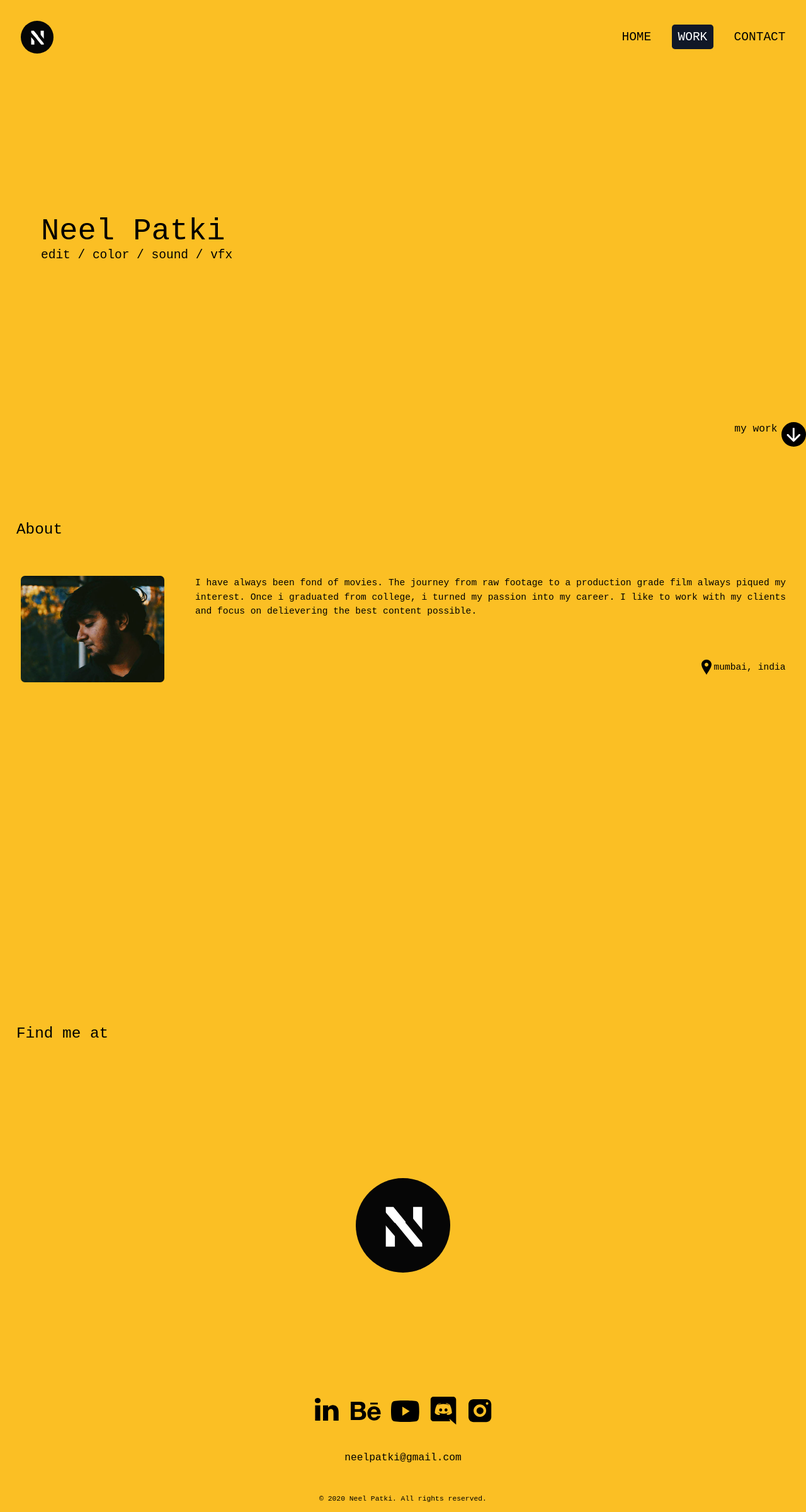
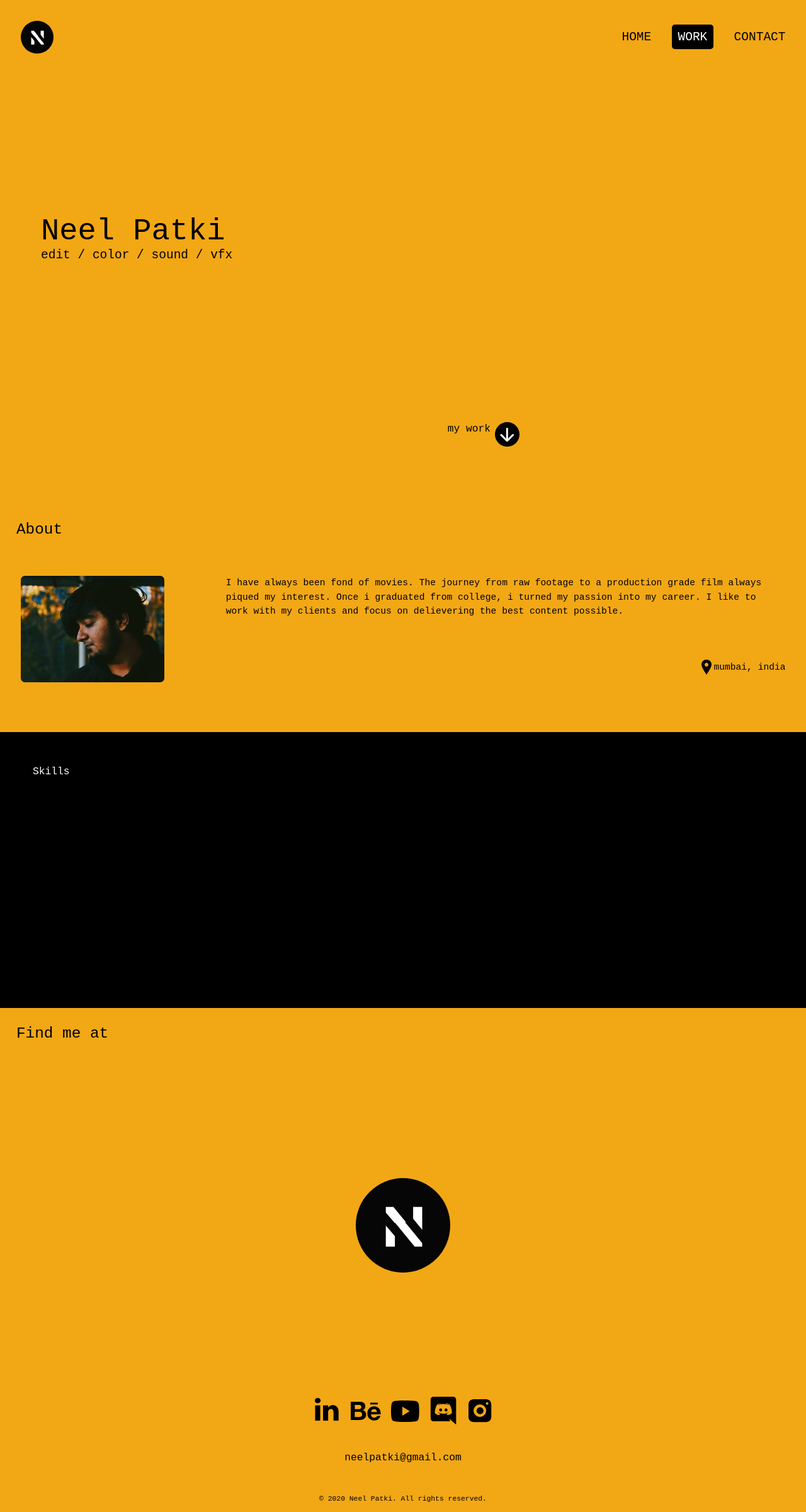
Before and after one commit to 100lvlmaster/nptfolio-nextjs, a Next.js app: page / in a window 1280 px wide. Shown: the whole page at 63% size. Built offline with nearby package versions, Linux system fonts and the light colour scheme.

Commit message:
another Update 🧹

```diff
--- a/components/container.tsx
+++ b/components/container.tsx
@@ -2,7 +2,7 @@ export const Container = (props) => {
   return (
     <div
       id={props.id}
-      className={`bg-yellow-400 flex flex-col w-screen text-black`
+      className={`bg-yellow flex flex-col w-screen text-black`
         .concat(` `)
         .concat(props.className)}
     >
--- a/components/logos/behance_logo_svg.tsx
+++ b/components/logos/behance_logo_svg.tsx
@@ -7,7 +7,7 @@ export const BehanceSvg = (props) => (
     fill="currentColor"
     xmlns="http://www.w3.org/2000/svg"
   >
-    <g clip-path="url(#clip0)">
+    <g clipPath="url(#clip0)">
       <path
         d="M24.5025 29.6239C24.5025 25.9613 22.7604 23.2539 19.1613 22.2392C21.7873 20.9886 23.1568 19.0939 23.1568 16.1468C23.1568 10.3357 18.8124 8.91867 13.8001 8.91867H0V38.0946H14.1866C19.5061 38.0946 24.5025 35.5518 24.5025 29.6239ZM6.43333 13.8993H12.4703C14.7911 13.8993 16.8801 14.5493 16.8801 17.2329C16.8801 19.7103 15.2549 20.7072 12.9558 20.7072H6.43333V13.8993ZM6.43135 33.1398V25.1051H13.4434C16.2756 25.1051 18.0672 26.2823 18.0672 29.2711C18.0672 32.2182 15.9287 33.1398 13.3106 33.1398H6.43135Z"
         fill="black"
--- a/pages/index.tsx
+++ b/pages/index.tsx
@@ -20,7 +20,7 @@ export default function Home() {
             <span className="">HOME</span>
           </Link>
           <Link href="#work">
-            <span className="bg-gray-900 text-white rounded-md py-2 px-3">
+            <span className="bg-black text-white rounded-md py-2 px-3">
               WORK
             </span>
           </Link>
@@ -41,13 +41,13 @@ export default function Home() {
             </span>
             <div className="flex-grow"></div>
             <Link href="#about">
-              <div className="flex flex-row items-start justify-center lg:justify-end py-28 pl-14 space-x-2">
+              <div className="flex flex-row items-start justify-center lg:justify-end py-28  pl-14 space-x-2">
                 <div className="text-xl">my work</div>
                 <DownArrowSvg className="h-12 w-12" />
               </div>
             </Link>
           </div>
-          <div className="hidden">
+          <div className="hidden lg:inline flex-grow">
             {/* <img src="/img/home_page.png" className="w-max h-max"></img> */}
           </div>
         </div>
@@ -61,7 +61,7 @@ export default function Home() {
             alt="profile"
           ></img>
           <div className="flex flex-col">
-            <p className="px-5 py-10 text-lg font-medium">
+            <p className="px-5 lg:px-20 py-10 text-lg font-medium">
               {`I have always been fond of movies. The journey from raw footage to a
           production grade film always piqued my interest. Once i graduated from
           college, i turned my passion into my career. I like to work with my
@@ -73,7 +73,11 @@ export default function Home() {
               <LocationSvg />
               <div className="text-lg"> mumbai, india</div>
             </div>
-            <div className="hidden lg:block bg-black flex-grow"></div>
+          </div>
+        </div>
+        <div className="hidden lg:block bg-black flex-grow">
+          <div className="flex flex-col">
+            <div className="p-16 text-xl text-white">Skills</div>
           </div>
         </div>
       </Container>
@@ -87,8 +91,10 @@ export default function Home() {
           <LinkedInSvg />
         </div>
         <div className="flex flex-row justify-center items-center p-2 space-x-5">
-          <LinkedInSvg className="hidden lg:inline" />
-          <BehanceSvg className="hidden lg:inline" />
+          <a>
+            <LinkedInSvg className="hidden lg:inline" />
+          </a>
+          <BehanceSvg className="hidden lg:inline  hover:text-white" />
           <YoutubeLogoSvg />
           <DiscordSvg />
           <InstagramSvg />
--- a/styles/globals.css
+++ b/styles/globals.css
@@ -11,7 +11,9 @@ body {
 ::-webkit-scrollbar {
   display: none;
 }
-
+.bg-yellow {
+  background-color: #f2a715;
+}
 a {
   color: inherit;
   text-decoration: none;
```
